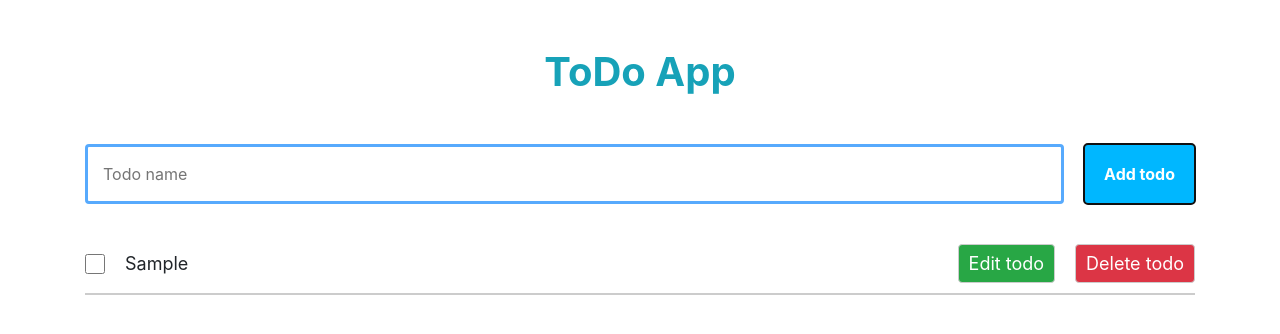
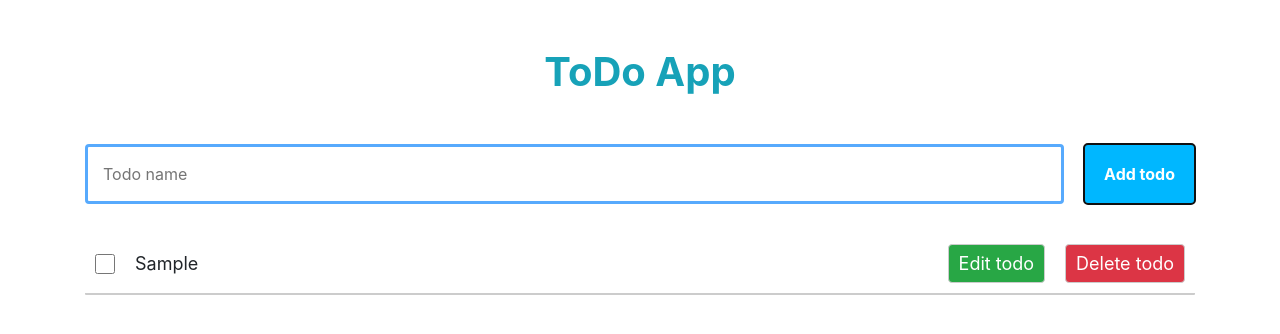
Before and after one commit to asrorkhujar/todo-app-react, a React (Create React App) app: page / in a window 1280 px wide. Both pictures are taken after typing "Sample" into the empty fields and a click on the button "Add todo". Shown: the top 334 px of the page. Built offline with nearby package versions, Linux system fonts and the light colour scheme.

Commit message:
add styles to input

```diff
--- a/src/components/todo-item/todo-item.scss
+++ b/src/components/todo-item/todo-item.scss
@@ -4,8 +4,17 @@
   font-size: 18px;
   margin-bottom: 20px;
   border-bottom: 2px solid #ccc;
-  padding: 10px 0;
+  padding: 10px 10px;
+  border-radius: 1px;
+  margin: 0;
+  transition: box-shadow 0.3s ease;
+
+  &:hover {
+    box-shadow: 0px 0px 3px 0px rgba(0,0,0,0.75);
+    cursor: pointer;
+  }
 }
+
 
 .todo__checkbox {
   width: 20px;
@@ -21,6 +30,7 @@
 .todo--done .todo__name {
   text-decoration: line-through;
   color: #999;
+  transition: color 0.4s ease;
 }
 
 .todo__edit {
```
